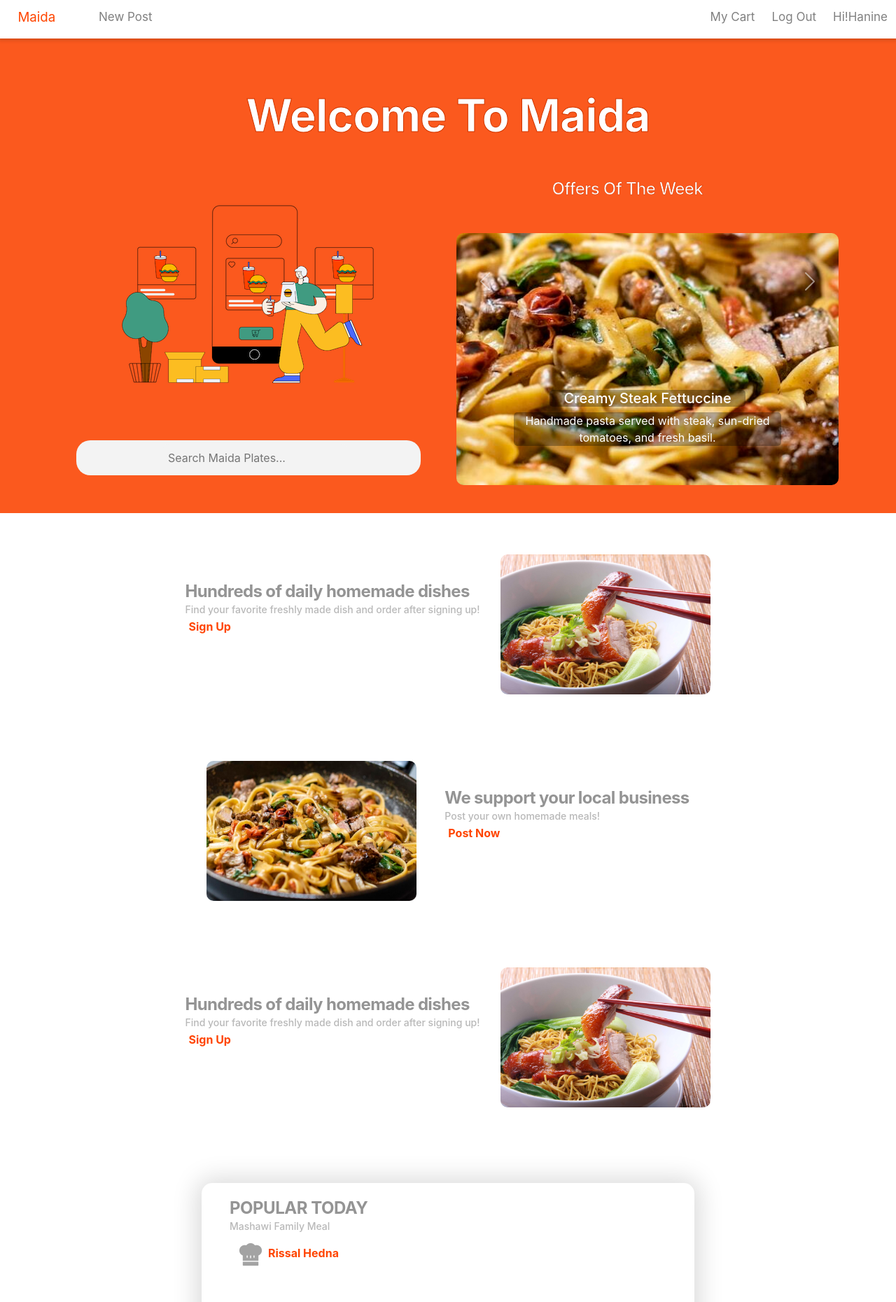
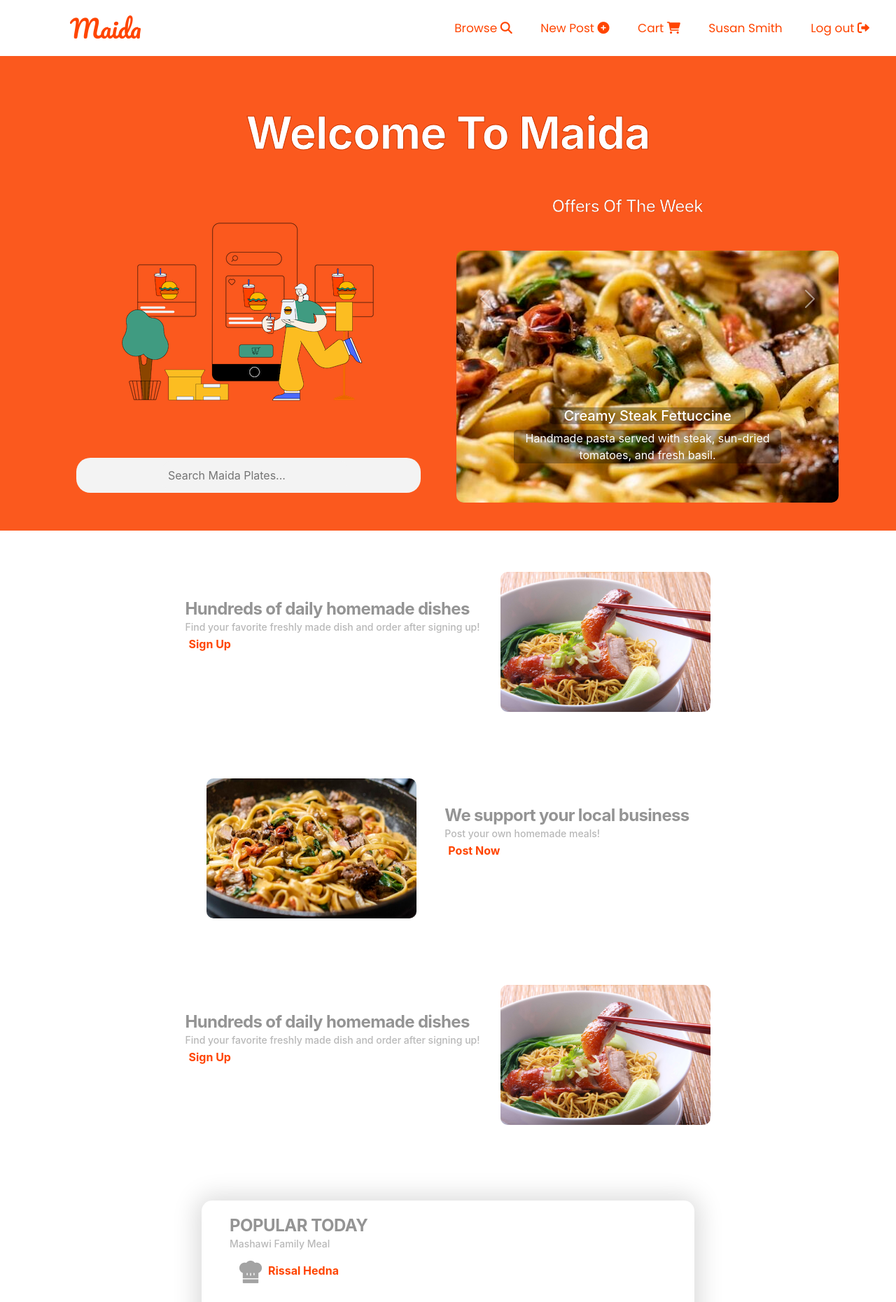
Before and after one commit to JamilAwada/Maida, a PHP site: page /home.html in a window 1280 px wide. Shown: the top 1860 px of the page at 70% size. Run offline with PHP 8.4, Linux system fonts and the light colour scheme.

Commit message:
redesigned nav

```diff
--- a/footer.css
+++ b/footer.css
@@ -1,6 +1,5 @@
-*{
+* {
   font-family: DD-TTNorms, -apple-system, BlinkMacSystemFont, "Segoe UI", Roboto, Helvetica, Arial, sans-serif, "Apple Color Emoji", "Segoe UI Emoji", "Segoe UI Symbol";
-
 }
 
 .footer {
--- a/home.html
+++ b/home.html
@@ -26,21 +26,43 @@
     <link rel="stylesheet" href="navbar.css" />
     <link rel="stylesheet" href="footer.css" />
 
-    <title>Homepage</title>
+    <title>Maida - Home</title>
   </head>
-  <body class="maincol" id="3">
-    <!--NavBar-->
-    <div class="topnav" id="myTopnav" style="z-index: 999">
-      <a href="main.html" class="home">Maida</a>
-      <a href="myprofile.html">Hi!Hanine</a>
-      <a href="#">Log Out</a>
+  <body class="maincol">
 
-      <a href="#cart">My Cart </a>
-      <a href="#posting">New Post </a>
-      <a href="javascript:void(0);" class="icon" onclick="myFunction()">
-        <i class="fa fa-bars"></i>
-      </a>
-    </div>
+    <!-- NavBar Start -->
+
+    <!-- <div class="nav sticky-top" style="z-index: 999">
+      <div class="w-100 d-flex align-items-center">
+        <a href="#">Maida</a>
+        <a href="#"></a>
+        <a href="#"></a>
+        <a href="#" class="ms-auto"></a>
+        <a href="#">Susan Smith</a>
+        <a href="#" class="me-4">Log Out</a>
+        <a href="javascript:void(0);" class="icon" onclick="myFunction()">
+          <i class="fa fa-bars"></i>
+        </a>
+      </div>
+
+    </div> -->
+
+    <nav>
+      <input type="checkbox" id="check">
+      <label for="check" class="checkbtn">
+        <i class="fas fa-bars"></i>
+      </label>
+      <label class="logo">Maida</label>
+      <ul>
+        <li><a href="#">Browse <i class="fa-solid fa-magnifying-glass"></i></a></li>
+        <li><a href="#">New Post <i class="fa-solid fa-circle-plus"></i></a></li>
+        <li><a href="#">Cart <i class="fa-solid fa-cart-shopping"></i></a></li>
+        <li><a href="#">Susan Smith</a></li>
+        <li><a href="#">Log out <i class="fa-solid fa-right-from-bracket"></i></a></li>
+      </ul>
+    </nav>
+
+    <!-- NavBar End -->
 
     <!--Main Top-->
     <div class="topbackground">
--- a/navbar.css
+++ b/navbar.css
@@ -1,80 +1,110 @@
+@import url('https://fonts.googleapis.com/css2?family=Pacifico&family=Poppins:wght@100;200;300;400;500;600;700;800;900&display=swap');
+
 * {
-  font-family: DD-TTNorms, -apple-system, BlinkMacSystemFont, "Segoe UI", Roboto, Helvetica, Arial, sans-serif, "Apple Color Emoji", "Segoe UI Emoji", "Segoe UI Symbol";
-
-}
-
-
-div{
+  padding: 0;
+  margin: 0;
+  text-decoration: none;
+  list-style: none;
   box-sizing: border-box;
 }
 
-.topnav {
-    color: rgb(200,200,200);
-    height: 55px;
+nav {
+  background: white;
+  height: 80px;
   width: 100%;
-    background-color: white;
-    overflow: hidden;
-    top:0;
-    box-shadow: 0px 1px 5px 2px rgba(0, 0, 0, 0.15);
-    position: sticky;
-
 }
 
-  .topnav a {
-    color: gray;
+label.logo {
+  color: orangered;
+  font-family: 'Pacifico', cursive;
+  font-size: 35px;
+  line-height: 80px;
+  padding: 0 100px;
+}
+
+nav ul {
   float: right;
-    display: block;
-    text-align: center;
-    padding: 12px;
+  margin-right: 20px;
+}
+
+nav ul li {
+  display: inline-block;
+  line-height: 80px;
+  margin: 0 5px;
+}
+
+nav ul li a {
+  color: orangered;
   text-decoration: none;
   font-size: 17px;
-    transition: 0.1s;
-    position: relative;
+  padding: 7px 13px;
+  border-radius: 3px;
+  font-family: 'Poppins', sans-serif;
 }
 
-  .topnav a:nth-of-type(1){
-    float: left;
-    text-indent: 1em;
-    padding-right: 3em;
+a:hover, a:hover i {
+  background: orangered;
+  color: white;
+  transition: 0.5s;
 }
 
-  .topnav a:nth-of-type(5), .topnav a:nth-of-type(6) {
-    float: left;
+i {
+  color: orangered;
 }
 
-  .topnav a:hover {
-    color: orangered;
-    transform: scale(1.1);
-    text-decoration: none;
+.checkbtn {
+  font-size: 30px;
+  color: white;
+  float: right;
+  line-height: 80px;
+  margin-right: 40px;
+  cursor: pointer;
+  display: none;
 }
 
-  .topnav .icon {
+#check {
   display: none;
 }
-  .topnav .parts{
-    width: 15%;
-    position: fixed;
+
+@media (max-width: 952px) {
+  label.logo {
+    font-size: 30px;
+    padding-left: 50px;
   }
+  nav ul li a {
+    font-size: 16px;
+  }
+}
+@media (max-width: 858px) {
 
-  @media screen and (max-width: 600px) {
-    .topnav a:not(:first-child) {display: none;}
-    .circle, a.image-link {display: none; padding: 0 0;}
-    .topnav a.icon {
-      float: right;
+  i {display: hidden;}
+  .checkbtn {
     display: block;
   }
+  ul {
+    position: fixed;
+    width: 100%;
+    height: 100vh;
+    background: white;
+    top: 80px;
+    left: -100%;
+    text-align: center;
+    transition: all 0.5s;
   }
-
-
-  @media screen and (max-width: 600px) {
-    .topnav.responsive {position: relative;}
-    .topnav.responsive a.icon {
-      position: absolute;
-      right: 0;
-      top: 0;
+  nav ul li {
+    display: block;
+    margin: 50px 0;
+    line-height: 30px;
   }
-    .topnav.responsive a {
-      float: none;
-      display: block;
+  nav ul li a {
+    font-size: 20px;
+  }
+  a:hover,
+  a.active {
+    background: orangered;
+    color: white;
+  }
+  #check:checked ~ ul {
+    left: 0;
   }
 }
--- a/navbar.js
+++ /dev/null
@@ -1,9 +0,0 @@
-
-function myFunction() {
-    var x = document.getElementById("myTopnav");
-    if (x.className === "topnav") {
-      x.className += " responsive";
-    } else {
-      x.className = "topnav";
-    }
-  }
```
Also changed, not shown: navbar.html (+7 -18 lines). Lines whose indentation alone changed are shown as unchanged.
